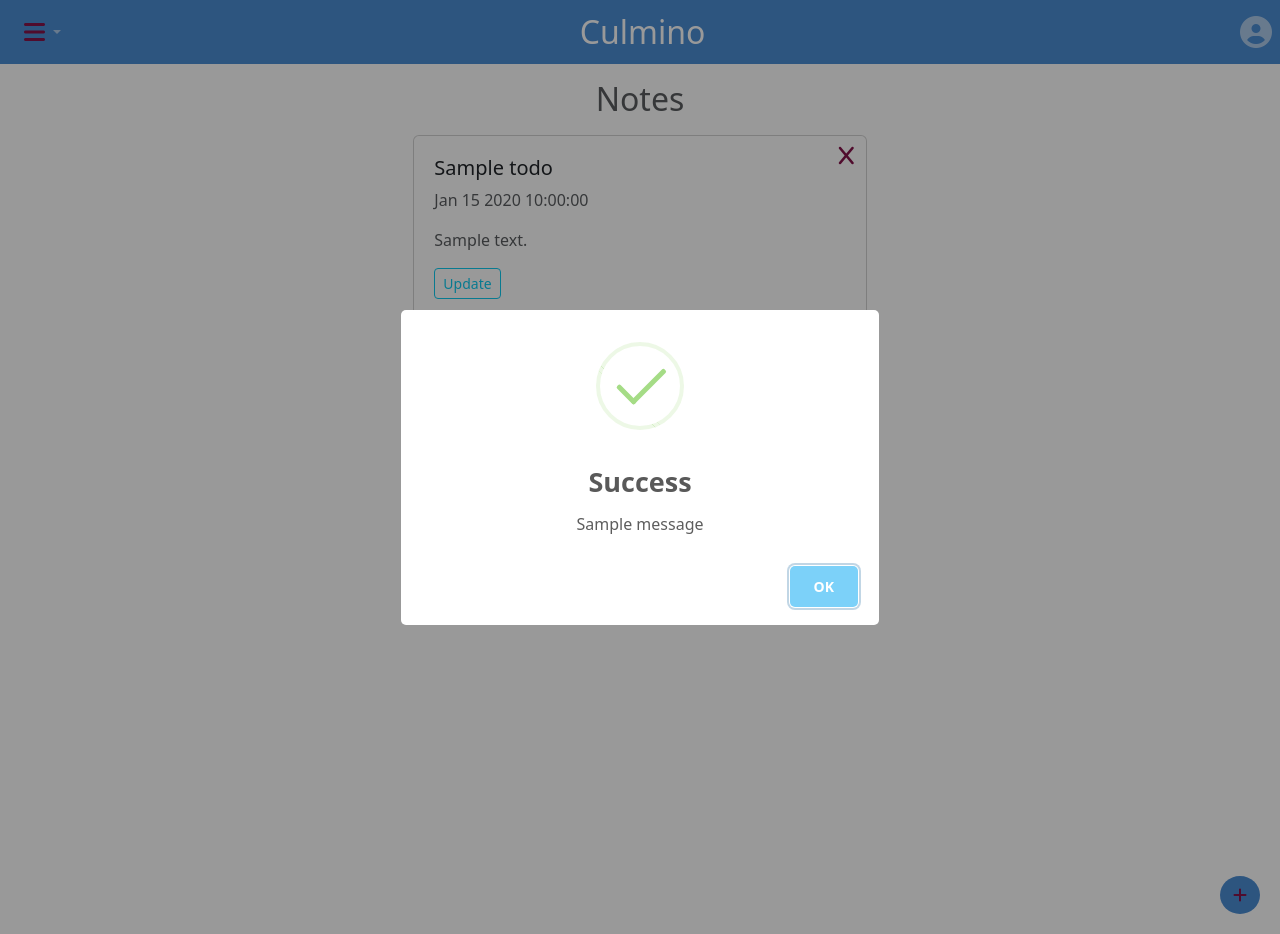
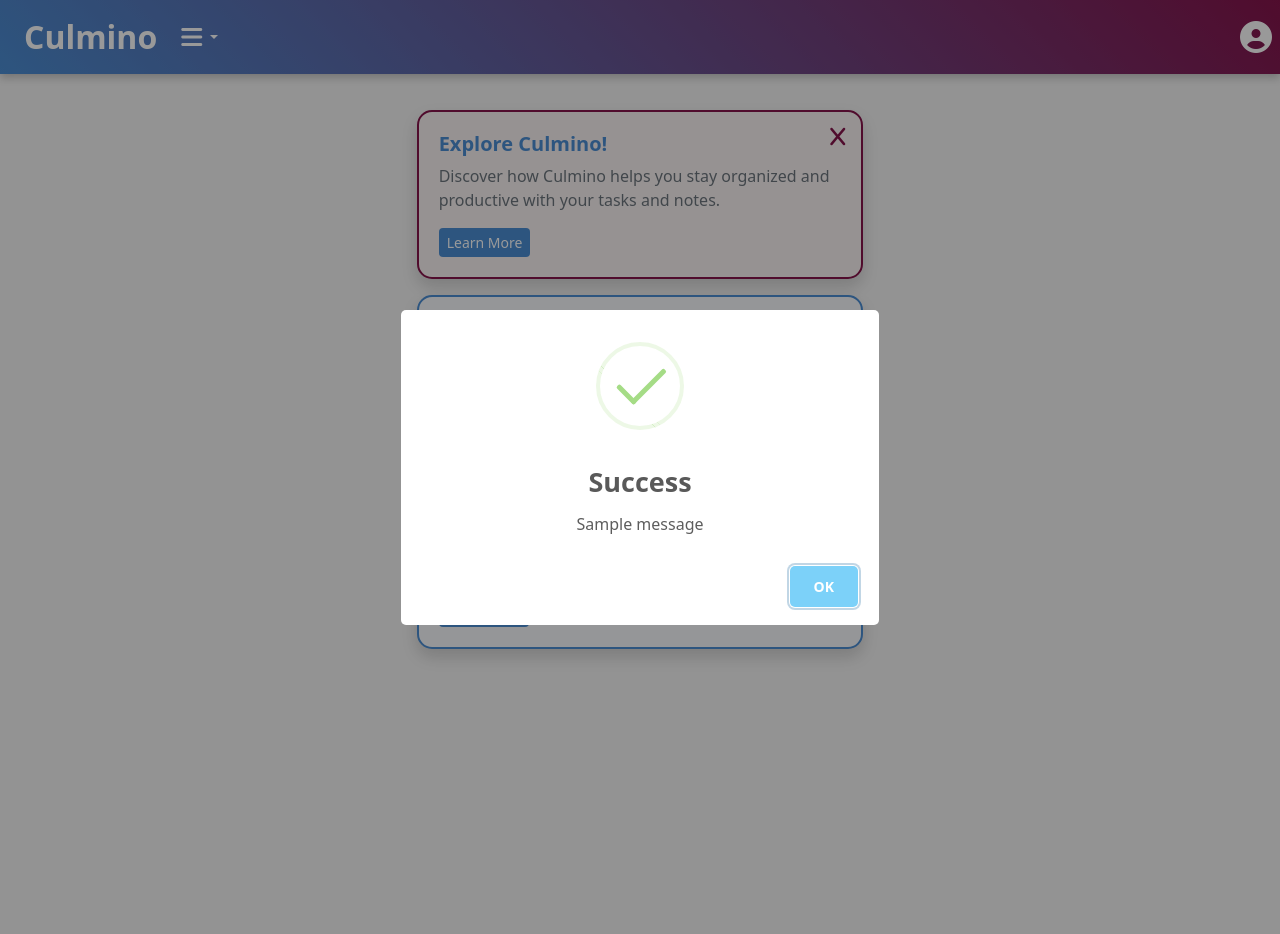
Before and after one commit to kmparks60/Culmino, a Flask app: page / in a window 1280 px wide. Run offline with Flask 3, Linux system fonts and the light colour scheme; one stand-in notice (Sample message) is shown; a database or web service that is not in the repository returns one stand-in record (Sample ...); some libraries are stand-ins or nearby versions.

Commit message:
Adds login/signup, sharing of notes, and styling changes.

```diff
--- a/application/forms.py
+++ b/application/forms.py
@@ -1,9 +1,22 @@
 from flask_wtf import FlaskForm
-from wtforms import StringField, TextAreaField, SelectField, SubmitField
-from wtforms.validators import DataRequired
+from wtforms import StringField, TextAreaField, SelectField, SubmitField, PasswordField, HiddenField
+from wtforms.validators import DataRequired, Email, EqualTo
 
 class TodoForm(FlaskForm):
 	name = StringField('Name', validators=[DataRequired()])
 	description = TextAreaField('Description',validators=[DataRequired()])
 	completed = SelectField('Completed', choices = [("False", "False"), ("True", "True")], validators = [DataRequired()])
+	share_with = StringField('Share with user: (use commas to separate usernames)')
+	user_id = HiddenField()
 	submit = SubmitField("Submit")
+
+class SignupForm(FlaskForm):
+	username = StringField('Username', validators=[DataRequired()])
+	email = StringField('Email', validators=[DataRequired(), Email()])
+	password = PasswordField('Password', validators=[DataRequired()])
+	confirm_password = PasswordField('Confirm Password', validators=[DataRequired(), EqualTo('password')])
+	submit = SubmitField("Sign Up")
+class LoginForm(FlaskForm):
+	username = StringField('Username', validators=[DataRequired()])
+	password = StringField('Password', validators=[DataRequired()])
+	submit = SubmitField("Login")
--- a/application/routes.py
+++ b/application/routes.py
@@ -1,20 +1,32 @@
 from application import app
-from flask import render_template, request, redirect, flash
-from datetime import datetime
-from .forms import TodoForm
+from flask import render_template, request, redirect, flash, session
+from .forms import TodoForm, SignupForm, LoginForm
 from bson import ObjectId
 from application import db
 from datetime import datetime
+from .models import User
 
 @app.route("/")
 def get_todos():
 	todos = []
 	form = TodoForm()
-	for todo in db.todos.find().sort("date_created", -1):
+
+	if 'username' in session:
+		todos = db.todos.find({
+			"$or": [
+				{"creator": session['username']},
+				{"shared_with": session['username']}
+			]
+		}).sort("date_created", -1)
+	else:
+		todos = db.todos.find({"name": "Sample Note"}).sort("date_created", -1)
+
+	todo_list = []
+	for todo in todos:
 		todo["_id"] = str(todo["_id"])
 		todo["date_created"] = todo["date_created"].strftime("%b %d %Y %H:%M:%S")
-		todos.append(todo)
-	return render_template("view_todos.html", title="Layout Page", todos=todos, form=form)
+		todo_list.append(todo)
+	return render_template("view_todos.html", title="Layout Page", todos=todo_list, form=form)
 
 @app.route("/add_todo", methods = ['POST', 'GET'])
 def add_todo():
@@ -23,30 +35,35 @@ def add_todo():
 		todo_name = form.name.data
 		todo_description = form.description.data
 		completed = form.completed.data
+		share_with = [user.strip() for user in form.share_with.data.split(',')]
 
 		db.todos.insert_one({
 			"name": todo_name,
 			"description": todo_description,
 			"completed": completed,
-			"date_created": datetime.now()
+			"shared_with": share_with,
+			"date_created": datetime.now(),
+			"creator": session.get('username')
 		})
 		flash("Note successfully added", "success")
 	else:
 		flash("Failed to add note. Please check the form.", "danger")
 	return redirect("/")
 
-@app.route("/update_todo/<id>", methods = ["POST", "GET"])
+@app.route("/update_todo/<id>", methods = ['POST', 'GET'])
 def update_todo(id):
 	if request.method == "POST":
 		form = TodoForm(request.form)
 		todo_name = form.name.data
 		todo_description = form.description.data
 		completed = form.completed.data
+		share_with = [user.strip() for user in form.share_with.data.split(',')]
 
 		db.todos.find_one_and_update({"_id": ObjectId(id)}, {"$set": {
 			"name": todo_name,
 			"description": todo_description,
 			"completed": completed,
+			"shared_with": share_with,
 			"date_created": datetime.now()
 		}})
 
@@ -60,11 +77,51 @@ def update_todo(id):
 		form.name.data = todo.get("name", None)
 		form.description.data = todo.get("description", None)
 		form.completed.data = todo.get("completed", None)
+		form.share_with.data = ','.join(todo.get("shared_with", []))
 
 	return render_template("update_todos.html", form = form, todo_id=id)
 
 @app.route("/delete_todo/<id>")
 def delete_todo(id):
 	db.todos.find_one_and_delete({"_id": ObjectId(id)})
-	flash("Note successfully deleted", "success")
 	return redirect("/")
+
+@app.route("/signup", methods = ['POST', 'GET'])
+def signup():
+	form = SignupForm()
+	error_message = None
+
+	if form.validate_on_submit():
+		username = form.username.data
+		email = form.email.data
+		password = form.password.data
+
+		if User.find_by_username(username):
+			error_message = "User already exists! Please choose a different username."
+		else:
+			new_user = User(username=username, email=email, password=password)
+			new_user.save()
+			return redirect("/login")
+
+	return render_template('signup.html', form=form, error_message=error_message)
+
+@app.route("/login", methods = ['GET', 'POST'])
+def login():
+	form = LoginForm(request.form)
+	if request.method == 'POST':
+		username = form.username.data
+		password = form.password.data
+
+		if User.validate_password(username, password):
+			session['username'] = username
+			flash("Logged in successfully.", "success")
+			return redirect("/")
+		else:
+			flash("Invalid username or password.", "danger")
+	return render_template("login.html", form=form)
+
+@app.route("/logout")
+def logout():
+	session.pop('username', None)
+	flash("Logged outsuccessfully.", "success")
+	return redirect("/")
--- a/application/templates/layout.html
+++ b/application/templates/layout.html
@@ -12,40 +12,49 @@
 <body>
 <!-- NavBar -->
 <header>
-	<nav class="navbar navbar-expand-lg navbar-dark" style="background-color: #4b8dd3;">
+	<nav class="navbar navbar-expand navbar-dark" style="background: linear-gradient(45deg, #4b8dd3, #85144b); box-shadow: 0 4px 8px rgba(0, 0, 0, 0.2);">
+		<a class="navbar-brand ms-4 fs-2" href="{{ url_for('get_todos') }}" style="color: #fff; font-weight: bold;">Culmino</a>
+		<button class="navbar-toggler" type="button" data-bs-toggle="collapse" data-bs-target="#navbarSupportedContent" aria-controls="navbarSupportedContent" aria-expanded="false" aria-label="Toggle navigation">
+			<span class="navbar-toggler-icon" style="background-color: #fff;"></span>
+		</button>
 		<div class="collapse navbar-collapse" id="navbarSupportedContent">
-			<ul class="navbar-nav">
+			<ul class="navbar-nav me-auto mb-2 mb-lg-0">
 				<li class="nav-item dropdown">
-					<a class="nav-link ps-4 dropdown-toggle" href="#" id="navbarDropdown" role="button" data-bs-toggle="dropdown" aria-expanded="false">
-						<i class="fa-solid fa-bars fa-xl" style="color: #85144b;"></i>
+					<a class="nav-link dropdown-toggle" href="#" id="navbarDropdown" role="button" data-bs-toggle="dropdown" aria-expanded="false" style="color: #ffffff;">
+						<i class="fa-solid fa-bars fa-xl"></i>
 					</a>
-					<ul class="dropdown-menu" aria-labelledby="navbarDropdown">
-						<li><a class="dropdown-item" href="{{ url_for('get_todos') }}">Home</a></li>
-						<li><a class="dropdown-item" href="#" data-bs-toggle="modal" data-bs-target="#addNoteModal">Add Note</a></li>
-						<li><a class="dropdown-item" href="#">Categories</a></li>
-						<li><a class="dropdown-item" href="#">Starred</a></li>
-						<li><a class="dropdown-item" href="#">Deleted</a></li>
-						<li><a class="dropdown-item" href="#">Account</a></li>
-						<li><a class="dropdown-item" href="#">Logout/Login</a></li>
+					<ul class="dropdown-menu" aria-labelledby="navbarDropdown" style="background-color: #f0f0f0; border: 1px solid #4b8dd3;">
+						<li><a class="dropdown-item" href="{{ url_for('get_todos') }}" style="color: #4b8dd3;"><i class="fa-solid fa-home" style="margin-right: 8px;"></i> Home</a></li>
+						{% if session.get('username') %}
+						<li><a class="dropdown-item" href="#" data-bs-toggle="modal" data-bs-target="#addNoteModal" style="color: #4b8dd3;"><i class="fa-solid fa-plus" style="margin-right: 8px;"></i> Add Note</a></li>
+							<li><a class="dropdown-item" href="{{ url_for('logout') }}" style="color: #4b8dd3;"><i class="fa-solid fa-sign-out-alt" style="margin-right: 8px;"></i> Logout</a></li>
+						{% else %}
+							<li><a class="dropdown-item" href="{{ url_for('signup') }}" style="color: #4b8dd3;"><i class="fa-solid fa-user-plus" style="margin-right: 8px;"></i> Sign Up</a></li>
+							<li><a class="dropdown-item" href="{{ url_for('login') }}" style="color: #4b8dd3;"><i class="fa-solid fa-sign-in-alt" style="margin-right: 8px;"></i> Login</a></li>
+						{% endif %}
 					</ul>
 				</li>
 			</ul>
-			<a class="navbar-brand ms-auto display-1 fs-2 justify-content-center" href="{{ url_for('get_todos') }}">Culmino</a>
 			<ul class="navbar-nav ms-auto">
+				{% if session.get('username') %}
+					<li class="nav-item d-flex align-items-center">
+						<a class="nav-link" href="#">
+							<i class="fas fa-user-circle fa-2xl" style="color: #fff;"></i>
+						</a>
+					</li>
+				{% else %}
 					<li class="nav-item">
 						<a class="nav-link" href="#">
-						<i class="fas fa-user-circle fa-2xl"></i>
+							<i class="fas fa-user-circle fa-2xl" style="color: #fff;"></i>
 						</a>
 					</li>
+				{% endif %}
 			</ul>
 		</div>
-		<button class="navbar-toggler" type="button" data-bs-toggle="collapse" data-bs-target="#navbarSupportedContent" aria-controls="navbarSupportedContent" aria-expanded="false" aria-label="Toggle navigation">
-			<span class="navbar-toggler-icon"></span>
-		</button>
 	</nav>
 </header>
 <!-- view_todos.html displayed -->
-<main class="container-fluid">
+<main class="container-fluid" style="background: #f4f4f4; min-height: 100vh; padding: 20px;">
 	<div class="row justify-content-center">
 		<div class="col-md-6 col-lg-5 px-4">
 			{% with messages = get_flashed_messages(with_categories=true) %}
@@ -106,6 +114,12 @@
 						<div class="text-danger">{{ error }}</div>
 						{% endfor %}
 					</div>
+					<div class="mb-3">
+						<label for="{{ form.share_with.id }}" class="form-label" style="color: #85144b; font-weight: bold;">
+							Share with user: (use commas to separate usernames)
+						</label>
+						{{ form.share_with(class="form-control") }}
+					</div>
 					<div class="modal-footer" style="border-top: 0; padding: 0;">
 						<button type="submit" class="btn" style="background-color: #85144b; color: white;">Add Note</button>
 					</div>
@@ -114,9 +128,11 @@
 		</div>
 	</div>
 </div>
+{% if session.get('username') %}
 	<button class="btn rounded-circle" style="position: fixed; bottom: 20px; right: 20px; z-index: 1000; background-color: #4b8dd3; color: #85144b;" data-bs-toggle="modal" data-bs-target="#addNoteModal">
 		<i class="fas fa-plus"></i>
 	</button>
+{% endif %}
 <script src="https://cdn.jsdelivr.net/npm/bootstrap@5.3.3/dist/js/bootstrap.bundle.min.js" integrity="sha384-YvpcrYf0tY3lHB60NNkmXc5s9fDVZLESaAA55NDzOxhy9GkcIdslK1eN7N6jIeHz" crossorigin="anonymous"></script>
 </body>
 </html>
--- a/application/templates/view_todos.html
+++ b/application/templates/view_todos.html
@@ -1,26 +1,75 @@
 {% extends "layout.html" %}
 {% block content %}
-<h2 class="row justify-content-center my-3 text-muted">Notes</h2>
+	{% if session.get('username') %}
+		<span class="row justify-content-center my-3 text-muted fs-3 fw-bold">{{ session.get('username') }}'s Notes</span>
 		{% for todo in todos %}
-	<div class="card p-1 m-3">
-		<div class="card-body">
-			<a href="{{ url_for('delete_todo', id = todo._id) }}"
-					class="position-absolute top-0 end-0 m-2 pe-1"
-					style="text-decoration: none;">
+			<div class="card p-1 m-3 shadow" style="border-radius: 15px; border: 2px solid #4b8dd3; background-color: #f7f9fc;">
+				<div class="card-body" style="position: relative;">
+					<a href="{{ url_for('delete_todo', id=todo._id) }}" class="position-absolute top-0 end-0 m-2 pe-1" style="text-decoration: none;">
 						<i class="fa-solid fa-x fa-lg" style="color: #85144b;"></i>
 					</a>
 
-				{% if todo.completed == "True" %}
-					<h5 class="card-title"><del>{{ todo.name }}</del></h5>
+					{% if todo.completed == "False" or not todo.completed %}
+						<h4 class="card-title" style="color: #4b8dd3; font-weight: bold;">{{ todo.name }}</h4>
 					{% else %}
-					<h5 class="card-title">{{ todo.name }}</h5>
+						<h4 class="card-title" style="color: #85144b; font-weight: bold;">
+							<del>{{ todo.name }}</del>
+						</h4>
 					{% endif %}
 
-				<p class="card-text text-muted">{{ todo.date_created }}</p>
-				<p class="card-text text-muted">{{ todo.description }}</p>
+					<p class="card-text" style="color: #6c757d; font-size: 0.9rem;">
+						<strong>Created on: </strong>{{ todo.date_created }}
+					</p>
+					<p class="card-text" style="color: #333; font-size: 1.1rem;">{{ todo.description }}</p>
 
-				<a href="{{ url_for('update_todo', id = todo._id) }}" class="btn btn-outline-info btn-sm">Update</a>
+					{% if todo.shared_with %}
+						<p class="card-text" style="color: #6c757d; font-size: 0.9rem;">
+							<strong>Shared with: </strong>{{ todo.shared_with | join(', ') }}
+						</p>
+					{% endif %}
+
+					<a href="{{ url_for('update_todo', id=todo._id) }}" class="btn btn-outline-info btn-sm" style="background-color: #85144b; color: white; border: none;">
+						Update
+					</a>
 				</div>
 			</div>
 		{% endfor %}
+	{% else %}
+		<div class="card p-1 m-3 shadow" style="border-radius: 15px; border: 2px solid #85144b; background-color: #f9f3f3;">
+			<div class="card-body" style="position: relative;">
+				<a href="#" class="position-absolute top-0 end-0 m-2 pe-1" style="text-decoration: none;">
+					<i class="fa-solid fa-x fa-lg" style="color: #85144b;"></i>
+				</a>
+				<h5 class="card-title" style="color: #4b8dd3; font-weight: bold;">Explore Culmino!</h5>
+				<p class="card-text" style="color: #6c757d;">Discover how Culmino helps you stay organized and productive with your tasks and notes.</p>
+				<a href="#" class="btn btn-outline-info btn-sm" style="background-color: #4b8dd3; color: white; border: none;">
+					Learn More
+				</a>
+			</div>
+		</div>
+		<div class="card p-1 m-3 shadow" style="border-radius: 15px; border: 2px solid #4b8dd3; background-color: #f7f9fc;">
+			<div class="card-body" style="position: relative;">
+				<a href="#" class="position-absolute top-0 end-0 m-2 pe-1" style="text-decoration: none;">
+						<i class="fa-solid fa-x fa-lg" style="color: #85144b;"></i>
+				</a>
+				<h5 class="card-title" style="color: #4b8dd3; font-weight: bold;">Why Sign Up?</h5>
+				<p class="card-text" style="color: #6c757d;">Join Culmino today and start managing your tasks effectively while collaborating with others.</p>
+				<a href="#" class="btn btn-outline-info btn-sm" style="background-color: #85144b; color: white; border: none;">
+					Sign Up
+				</a>
+			</div>
+		</div>
+		<div class="card p-1 m-3 shadow" style="border-radius: 15px; border: 2px solid #4b8dd3; background-color: #f7f9fc;">
+			<div class="card-body" style="position: relative;">
+				<a href="#" class="position-absolute top-0 end-0 m-2 pe-1" style="text-decoration: none;">
+					<i class="fa-solid fa-x fa-lg" style="color: #85144b;"></i>
+				</a>
+				<h5 class="card-title" style="color: #4b8dd3; font-weight: bold;">Get Started</h5>
+				<p class="card-text" style="color: #6c757d;">Ready to start organizing your life? Get started with Culmino and see the difference.</p>
+				<a href="#" class="btn btn-outline-info btn-sm" style="background-color: #4b8dd3; color: white; border: none;">
+					Get Started
+				</a>
+			</div>
+		</div>
+	{% endif %}
 {% endblock content %}
```
Also changed, not shown: other parts of application/templates/layout.html (+1 -2 lines), application/models.py (added, +28 -0 lines), application/static/js/scripts.js (added, +21 -0 lines), application/templates/login.html (added, +82 -0 lines), application/templates/signup.html (added, +94 -0 lines), application/templates/update_todos.html (+10 -1 lines), requirements.txt (+8 -53 lines). Lines whose indentation alone changed are shown as unchanged.
